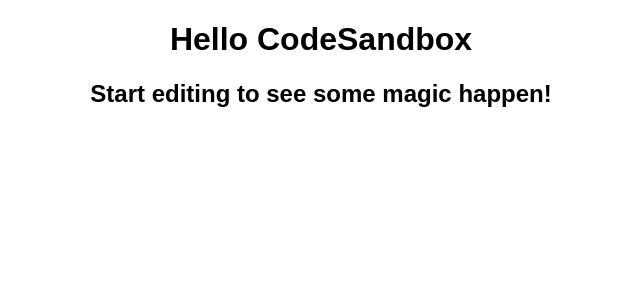
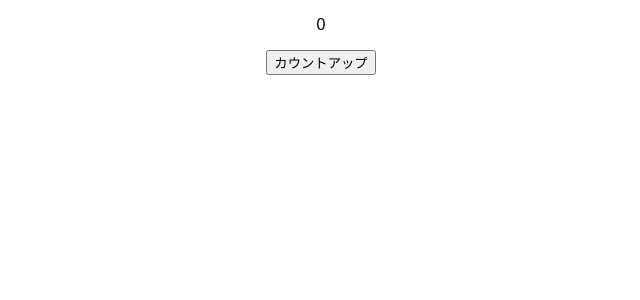
Before and after one commit to takiwaka/ReactPractice2, a React (Create React App) app: page / in a window 1280 px wide. Shown: the top 300 px of the page, without its empty margins (319-959 px from the left). Built offline with nearby package versions, Linux system fonts and the light colour scheme.

Commit message:
カウントアップテスト

```diff
--- a/src/App.js
+++ b/src/App.js
@@ -1,10 +1,19 @@
+import { useState } from "react";
 import "./styles.css";
 
 export default function App() {
+  console.log("reflesh");
+
+  const [count, setCount] = useState(0);
+
+  const onClickCountUp = () => {
+    setCount(count + 1);
+  };
+
   return (
     <div className="App">
-      <h1>Hello CodeSandbox</h1>
-      <h2>Start editing to see some magic happen!</h2>
+      <p>{count}</p>
+      <button onClick={onClickCountUp}>カウントアップ</button>
     </div>
   );
 }
```
Also changed, not shown: 1 other file (tests, documents, lock files or other folders).
